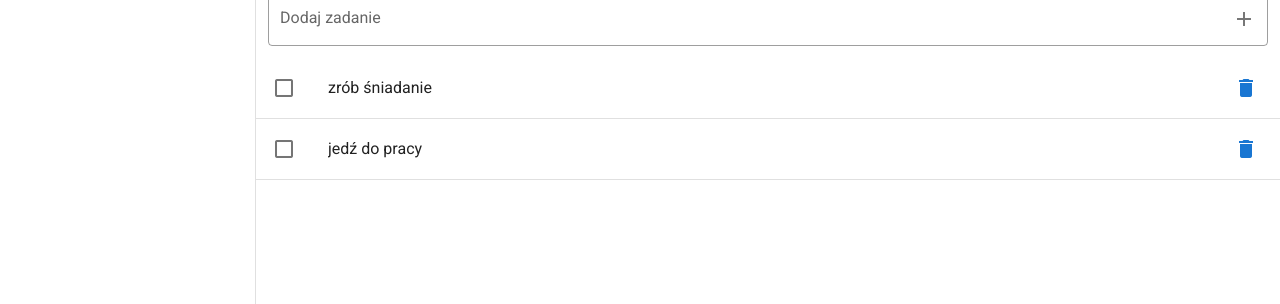
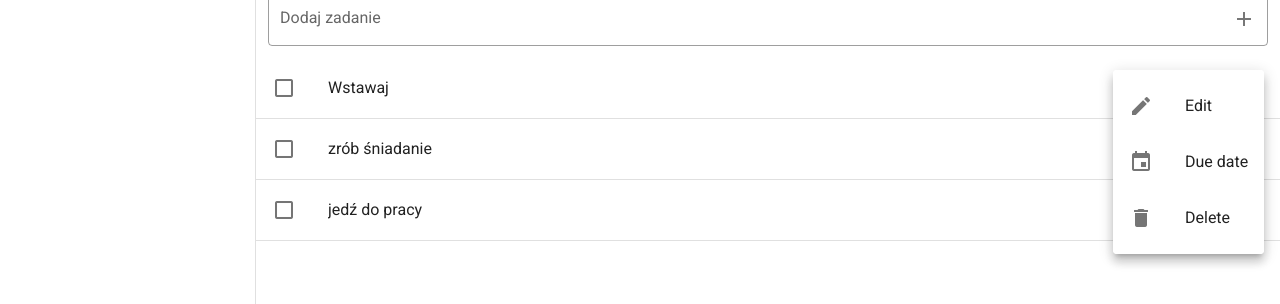
Before and after one commit to trojek71/vuetify-todo, a Vue app: page /#/ in a window 1280 px wide. Both pictures are taken after a click on the button 1246 px from the left and 238 px from the top of the page. Shown: the part 150-454 px from the top of the page. Built offline with nearby package versions, Linux system fonts and the light colour scheme.

Commit message:
zadanie 51 in progres

```diff
--- a/src/App.vue
+++ b/src/App.vue
@@ -70,9 +70,17 @@ export default {
   data: () => ({
     drawer: null,
     items: [
-      { title: "Zadania", icon: "mdi-format-list-checks", to: "/" },
+      {
+        title: "Zadania",
+        icon: "mdi-format-list-checks",
+        to: "/",
+      },
 
-      { title: "Informacje", icon: "mdi-help-box", to: "/about" },
+      {
+        title: "Informacje",
+        icon: "mdi-help-box",
+        to: "/about",
+      },
     ],
   }),
   components: {
--- /dev/null
+++ b/src/components/Todo/Dialogs/DialogDelete.vue
@@ -0,0 +1,31 @@
+
+<template>
+  <v-dialog :value="true" persistent max-width="290">
+    <v-card>
+      <v-card-title class="headline"> Delete task? </v-card-title>
+      <v-card-text
+        >Are you sure you wanna delete this gosh darn motherflipping
+        task?</v-card-text
+      >
+      <v-card-actions>
+        <v-spacer></v-spacer>
+        <v-btn @click="$emit('close')" text> No </v-btn>
+        <v-btn
+          @click="$store.dispatch('deleteTask', task.id)"
+          color="red darken-1"
+          text
+        >
+          Yes
+        </v-btn>
+      </v-card-actions>
+    </v-card>
+  </v-dialog>
+</template>
+<script>
+export default {
+  props: ["task"],
+};
+</script>
+
+<style>
+</style>
--- a/src/components/Todo/Task.vue
+++ b/src/components/Todo/Task.vue
@@ -16,9 +16,7 @@
           >
         </v-list-item-content>
         <v-list-item-action>
-          <v-btn icon @click.stop="$store.dispatch('deleteTask', task.id)">
-            <v-icon color="primary">mdi-delete</v-icon>
-          </v-btn>
+          <task-menu :task="task" />
         </v-list-item-action>
       </template>
     </v-list-item>
@@ -27,7 +25,13 @@
 </template>
 
 <script>
+import DialogDelete from "./Dialogs/DialogDelete.vue";
+import TaskMenu from "./TaskMenu.vue";
 export default {
   props: ["task"],
+
+  components: {
+    "task-menu": require("@/components/Todo/TaskMenu.vue").default,
+  },
 };
 </script>
--- /dev/null
+++ b/src/components/Todo/TaskMenu.vue
@@ -0,0 +1,73 @@
+<template>
+  <div>
+    <v-menu bottom left>
+      <template v-slot:activator="{ on, attrs }">
+        <v-btn color="primary" icon v-bind="attrs" v-on="on">
+          <v-icon>mdi-dots-vertical</v-icon>
+        </v-btn>
+      </template>
+
+      <v-list>
+        <v-list-item
+          v-for="(item, index) in items"
+          :key="index"
+          @click="handleClick(index)"
+        >
+          <v-list-item-icon>
+            <v-icon v-text="item.icon"></v-icon>
+          </v-list-item-icon>
+          <v-list-item-title>{{ item.title }}</v-list-item-title>
+        </v-list-item>
+      </v-list> </v-menu
+    ><dialog-delete
+      v-if="dialogs.delete"
+      :task="task"
+      @close="dialogs.delete = false"
+    />
+  </div>
+</template>
+
+<script>
+export default {
+  props: ["task"],
+  data: () => ({
+    dialogs: {
+      delete: false,
+    },
+    items: [
+      {
+        title: "Edit",
+        icon: "mdi-pencil",
+        click() {
+          console.log("edit");
+        },
+      },
+      {
+        title: "Due date",
+        icon: "mdi-calendar",
+        click() {
+          console.log("due date");
+        },
+      },
+      {
+        title: "Delete",
+        icon: "mdi-delete",
+        click() {
+          this.dialogs.delete = true;
+        },
+      },
+    ],
+  }),
+  methods: {
+    handleClick(index) {
+      this.items[index].click.call();
+    },
+  },
+  components: {
+    "dialog-delete": require("@/components/Todo/Dialogs/DialogDelete.vue")
+      .default,
+  },
+};
+</script>
+
+<style></style>
--- a/src/views/Todo.vue
+++ b/src/views/Todo.vue
@@ -17,5 +17,6 @@ export default {
   },
 };
 </script>
+
 <style >
 </style>
```
